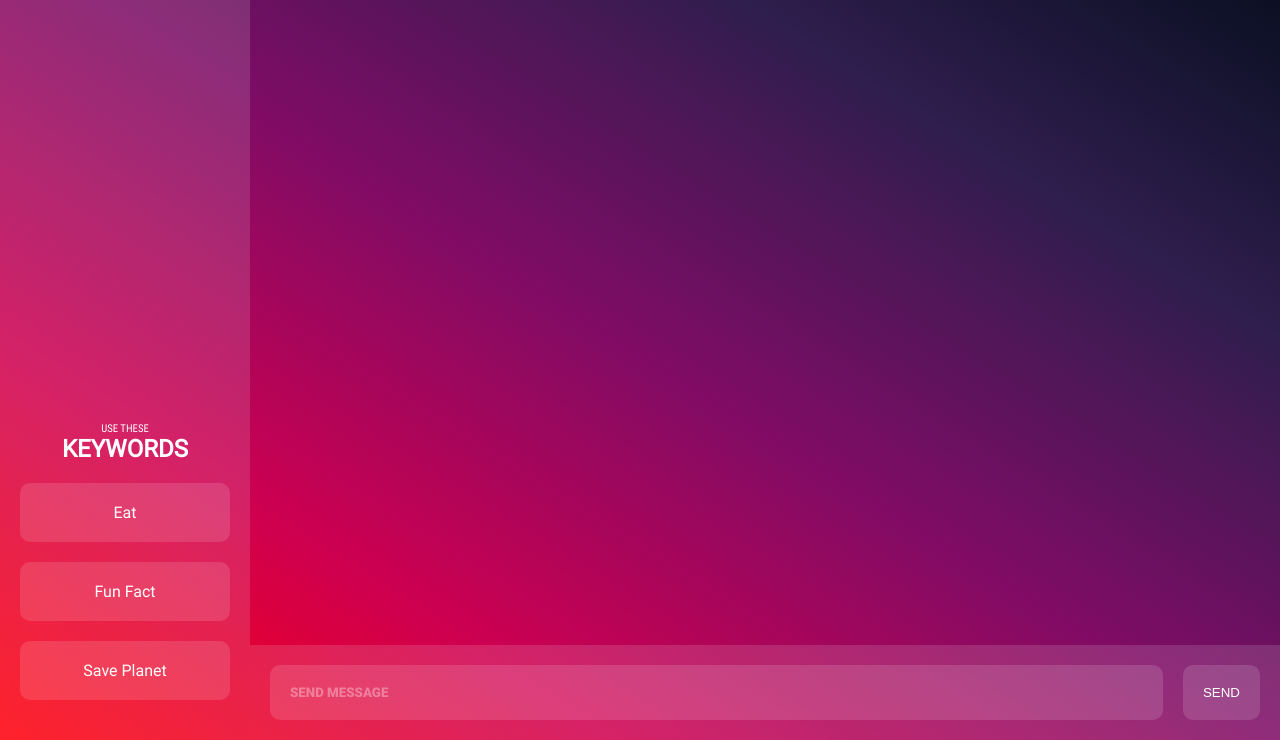
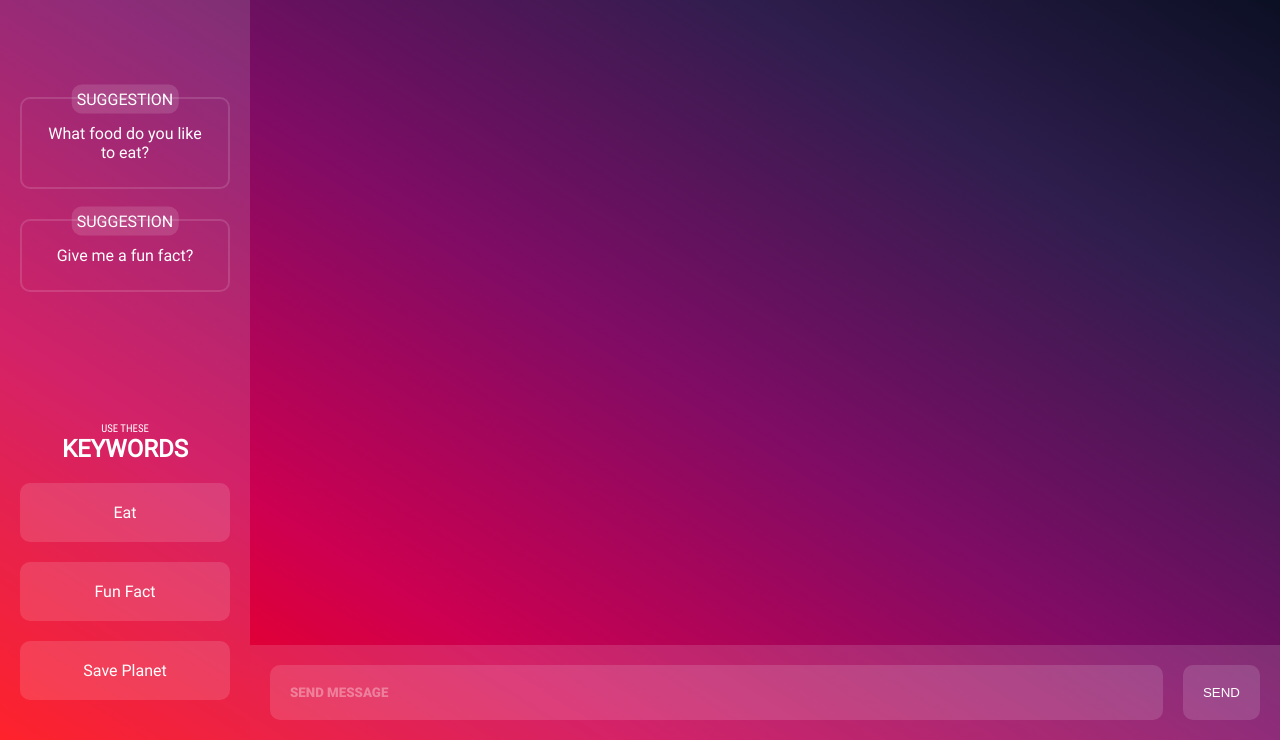
Before and after one commit to yaccer/Dino-Chat, a website: page public/chat/index.html in a window 1280 px wide. Shown: the part 60-800 px from the top of the page. Drawn offline with Linux system fonts and the light colour scheme.

Commit message:
add suggestions

```diff
--- a/public/chat/index.html
+++ b/public/chat/index.html
@@ -16,6 +16,14 @@
             <h6>CHATTING TO</h6>
             <h1 id="profileName"></h1>
         </section>
+        <section class="suggestions">
+            <div class="suggestion">
+                <p>What food do you like to eat?</p>
+            </div>
+            <div class="suggestion">
+                <p>Give me a fun fact?</p>
+            </div>
+        </section>
         <section>
             <h6>USE THESE</h6>
             <h2>KEYWORDS</h2>
@@ -32,7 +40,8 @@
             <h6>CHAT EXPIRING IN</h6>
             <p id="currentSec">0</p>
         </div>
-        <section class="chat"></section>
+        <section class="chat">
+        </section>
         <section class="input-wrapper">
             <input class="userInput" type="text" placeholder="SEND MESSAGE"/>
             <button class="sendMessage">SEND</button>
--- a/public/chat/main.js
+++ b/public/chat/main.js
@@ -141,7 +141,7 @@ closeBtn.addEventListener("click", () => {
 const countdown = document.getElementsByClassName("countdown")[0];
 const currentSecond = document.getElementById("currentSec");
 
-let currentSec = 10;
+let currentSec = 20;
 
 const counter = setInterval(() => {
     currentSec -= 1;
@@ -162,11 +162,18 @@ const counter = setInterval(() => {
 document.addEventListener("mousemove", () => currentSec = 10);
 document.addEventListener("keypress", () => currentSec = 10);
 
+const suggestions = document.getElementsByClassName("suggestions")[0];
+
+for (const suggestion of suggestions.children) {
+    suggestion.addEventListener("click", () => {
+        input.value = suggestion.innerText;
+    });
+}
 
 const keywords = document.getElementsByClassName("list")[0];
 
 for (const keyword of keywords.children) {
     keyword.addEventListener("click", () => {
-        input.value += keyword.innerText;
+        input.value = keyword.innerText;
     });
 }
--- a/public/chat/style.css
+++ b/public/chat/style.css
@@ -180,6 +180,39 @@ main {
     color: #ffffff99;
 }
 
+/*
+    * === SUGGESTIONS ===
+*/
+
+.suggestion {
+    margin-bottom: 30px;
+    position: relative;
+    padding: 25px 20px;
+    border-radius: 10px;
+    border: 2px solid #ffffff22;
+    cursor: pointer;
+    transition: border 0.2s ease-in-out;
+}
+
+.suggestion:hover {
+    border: 2px solid #ffffff44;
+}
+
+.suggestion::before {
+    content: "SUGGESTION";
+    position: absolute;
+    top: 0;
+    left: 50%;
+    background: #ffffff22;
+    padding: 5px;
+    border-radius: 10px;
+    transform: translate(-50%, -50%);
+}
+
+/*
+    * === INPUT ===
+*/
+
 .input-wrapper {
     position: relative;
     padding: 20px;
```
